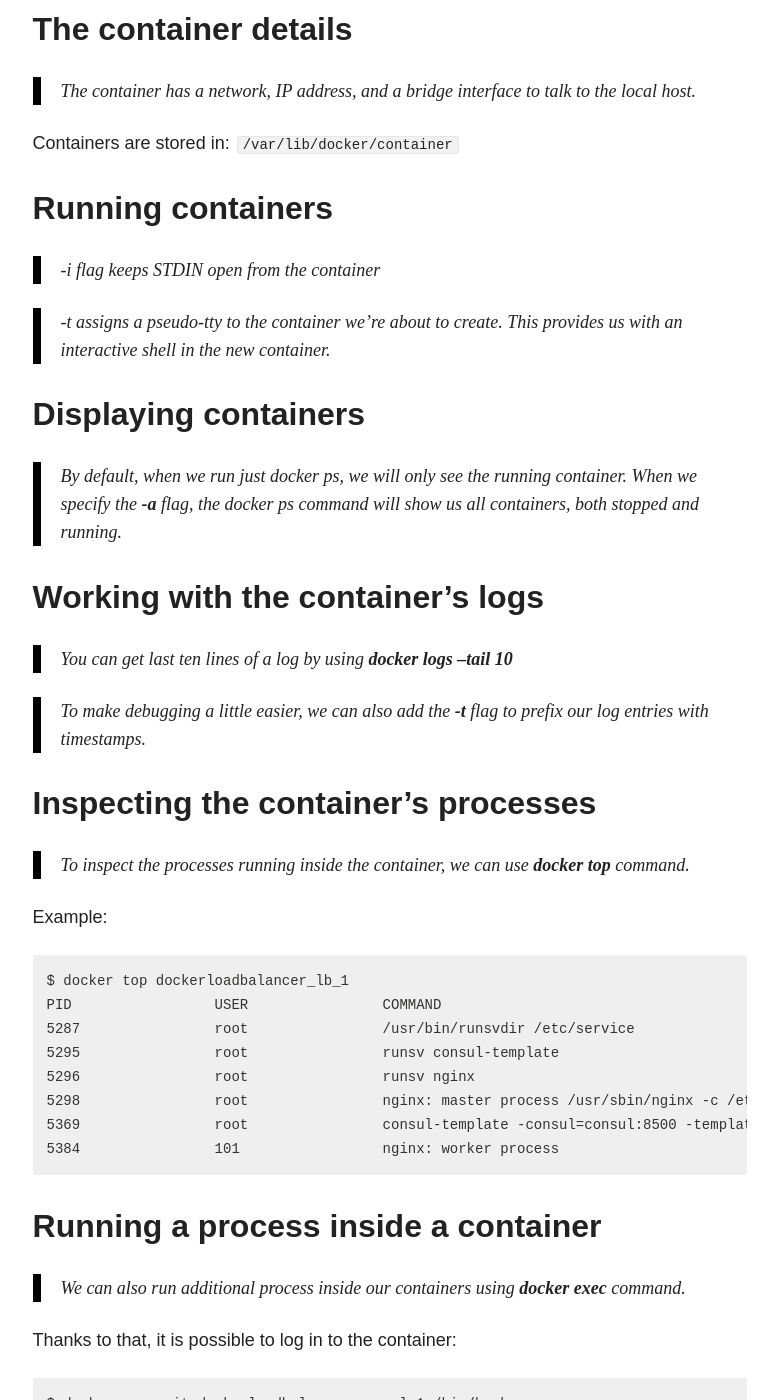
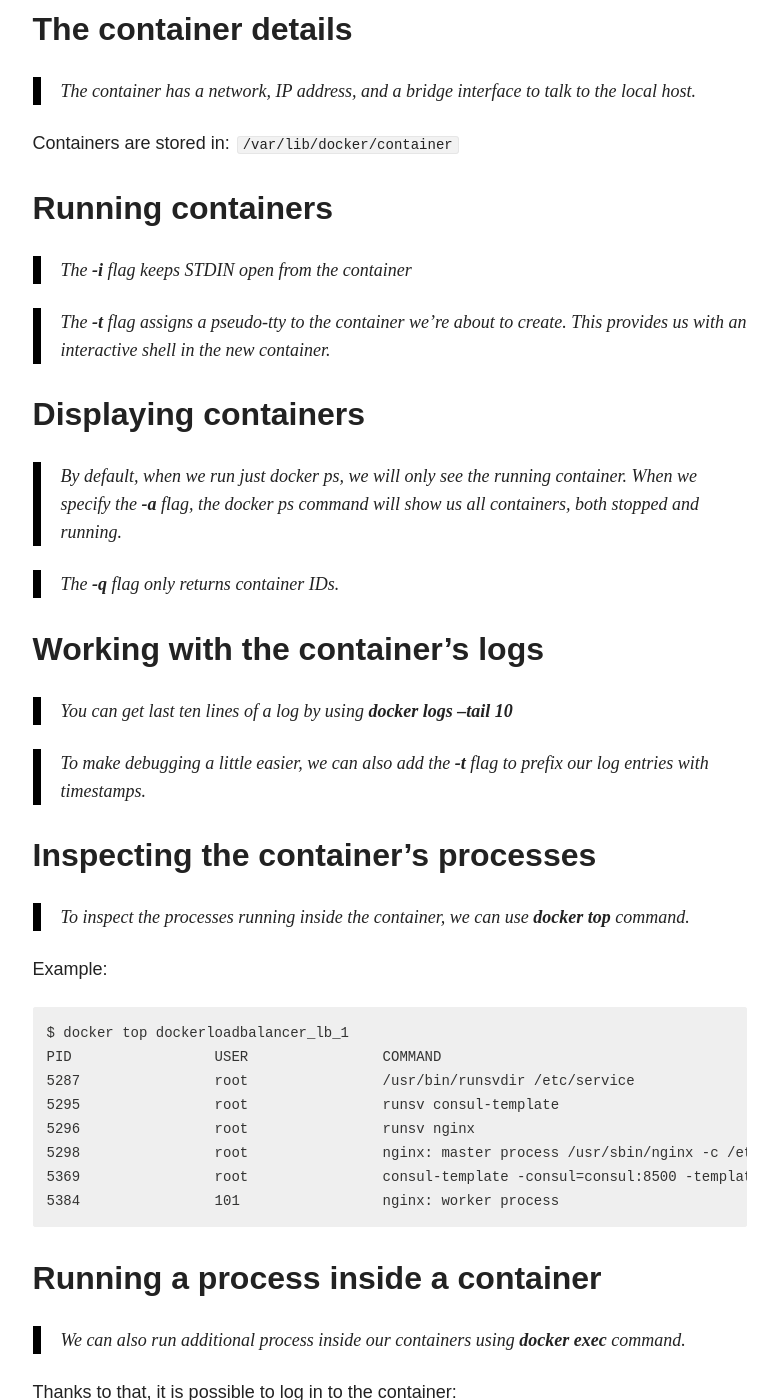
Before and after one commit to paweloczadly/paweloczadly.github.io, a Jekyll site: the page built from _posts/2014-11-28-book-notes-the-docker-book.md, in a window 1280 px wide and 1400 px high, scrolled down 1204 px. Shown: the whole window, without its empty margins (347-1125 px from the left). Built offline with Jekyll 4.4.1, drawn with Linux system fonts in a browser that asks for light colours; nearby versions of some CDN libraries; comment, search, counter and statistics services are not loaded; some of the changed text lies outside the part shown.

Commit message:
2014-11-28

```diff
--- a/_posts/2014-11-28-book-notes-the-docker-book.md
+++ b/_posts/2014-11-28-book-notes-the-docker-book.md
@@ -33,13 +33,15 @@ Containers are stored in: `/var/lib/docker/container`
 
 ## Running containers
 
-> -i flag keeps STDIN open from the container
+> The **-i** flag keeps STDIN open from the container
 
-> -t assigns a pseudo-tty to the container we're about to create. This provides us with an interactive shell in the new container.
+> The **-t** flag assigns a pseudo-tty to the container we're about to create. This provides us with an interactive shell in the new container.
 
 ## Displaying containers
 
 > By default, when we run just docker ps, we will only see the running container. When we specify the **-a** flag, the docker ps command will show us all containers, both stopped and running.
+
+> The **-q** flag only returns container IDs.
 
 ## Working with the container's logs
 
```
Also changed, not shown: other parts of _posts/2014-11-28-book-notes-the-docker-book.md (+6 -0 lines).
